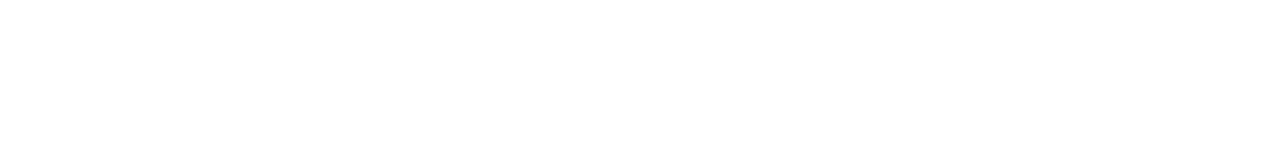
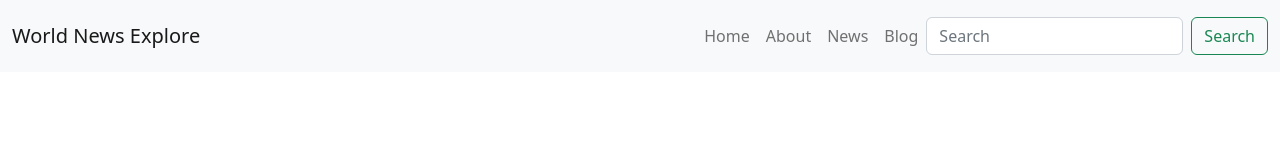
Before and after one commit to NakibCSE/news-portal, a plain HTML site: page blog.html in a window 1280 px wide. Drawn offline with nearby package versions, Linux system fonts and the light colour scheme.

Commit message:
header section added

```diff
--- a/blog.html
+++ b/blog.html
@@ -9,6 +9,40 @@
         integrity="sha384-gH2yIJqKdNHPEq0n4Mqa/HGKIhSkIHeL5AyhkYV8i59U5AR6csBvApHHNl/vI1Bx" crossorigin="anonymous">
 </head>
 <body>
+    <header>
+        <nav class="navbar navbar-expand-lg bg-light py-3">
+            <div class="container-fluid">
+                <a class="navbar-brand" href="index.html">World News Explore</a>
+                <button class="navbar-toggler" type="button" data-bs-toggle="collapse"
+                    data-bs-target="#navbarSupportedContent" aria-controls="navbarSupportedContent"
+                    aria-expanded="false" aria-label="Toggle navigation">
+                    <span class="navbar-toggler-icon"></span>
+                </button>
+                <div class="collapse navbar-collapse" id="navbarSupportedContent">
+                    <ul class="navbar-nav ms-auto mb-2 mb-lg-0">
 
+                        <li class="nav-item">
+                            <a class="nav-link" href="index.html">Home</a>
+                        </li>
+                        <li class="nav-item">
+                            <a class="nav-link" href="#">About</a>
+                        </li>
+                        <li class="nav-item">
+                            <a class="nav-link" href="#">News</a>
+                        </li>
+                        <li class="nav-item">
+                            <a class="nav-link" href="blog.html">Blog</a>
+                        </li>
+                    </ul>
+                    <form class="d-flex" role="search">
+                        <input class="form-control me-2" type="search" placeholder="Search" aria-label="Search">
+                        <button class="btn btn-outline-success" type="submit">Search</button>
+                    </form>
+
+
+                </div>
+            </div>
+        </nav>
+    </header>
 </body>
 </html>
```
